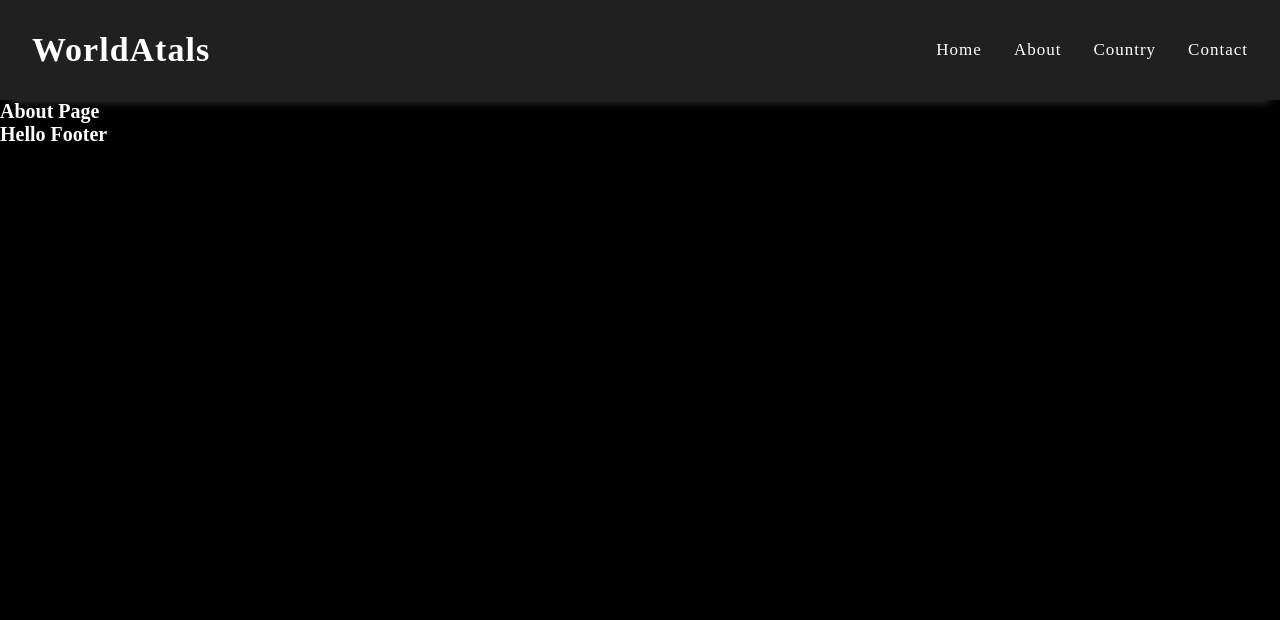
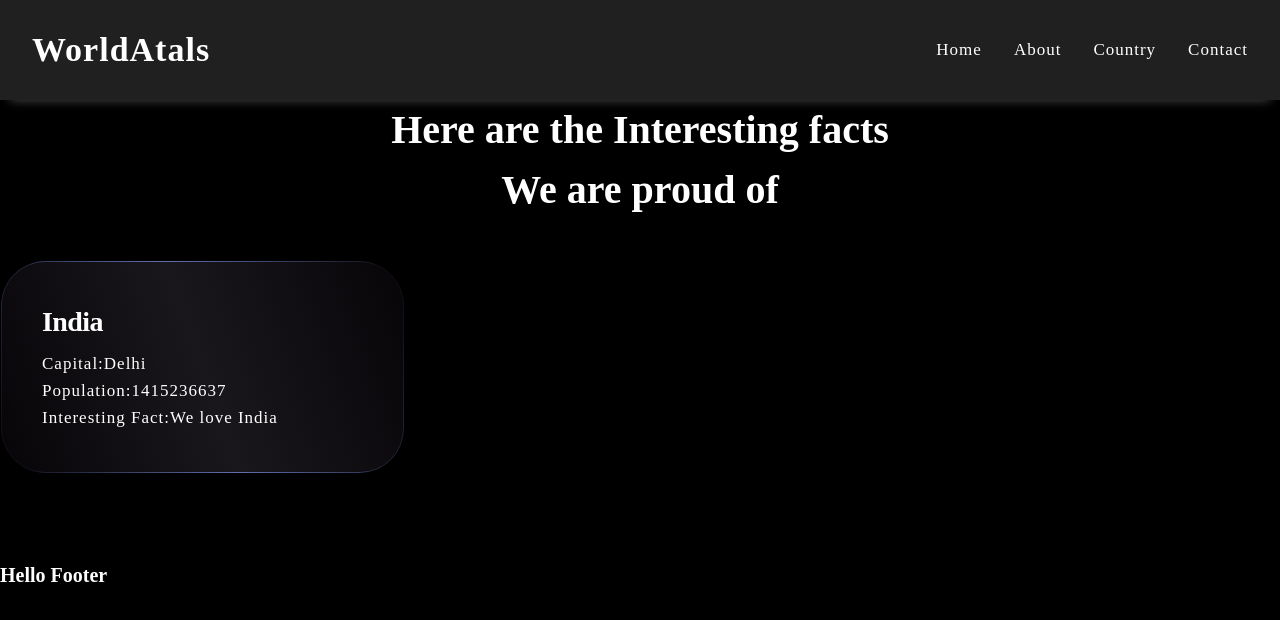
Before and after one commit to Hrithiksaini2000/country_search_app, a React (Vite) app: page /about in a window 1280 px wide. Shown: the top 620 px of the page. Built offline with nearby package versions, Linux system fonts and the light colour scheme.

Commit message:
About Page Card Design

```diff
--- a/src/pages/About.jsx
+++ b/src/pages/About.jsx
@@ -1,7 +1,31 @@
-export const About = () =>{
-    return(
-        <>
-            <h1>About Page</h1>
-        </>
+export const About = () => {
+    return (
+        <section className="section-about container">
+            <h2 className="container-title">
+                Here are the Interesting facts
+                <br />
+                We are proud of
+            </h2>
+
+            <div className="gradient-cards">
+                <div className="card">
+                    <div className="container-card bg-blue-box">
+                    <p className="card-title">India</p>
+                    <p>
+                        <span className="card-descrption">Capital:</span>
+                        Delhi
+                    </p>
+                    <p>
+                        <span className="card-descrption">Population:</span>
+                        1415236637
+                    </p>
+                    <p>
+                        <span className="card-descrption">Interesting Fact:</span>
+                        We love India
+                    </p>
+                    </div>
+                </div>
+            </div>
+        </section>
     )
 }
```
